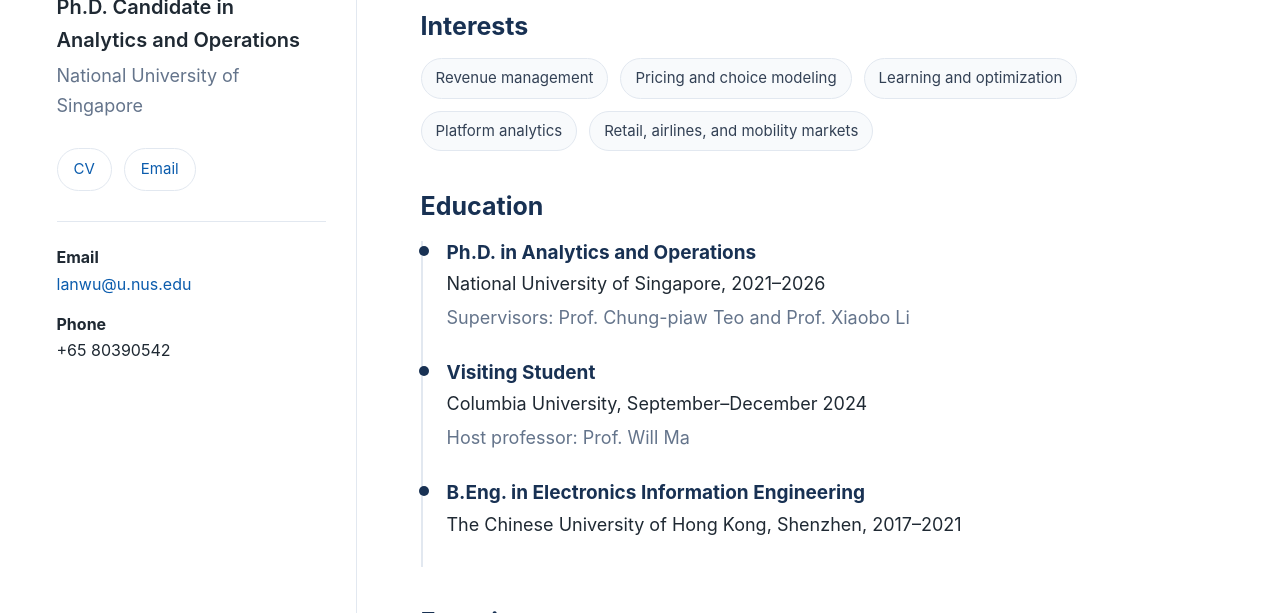
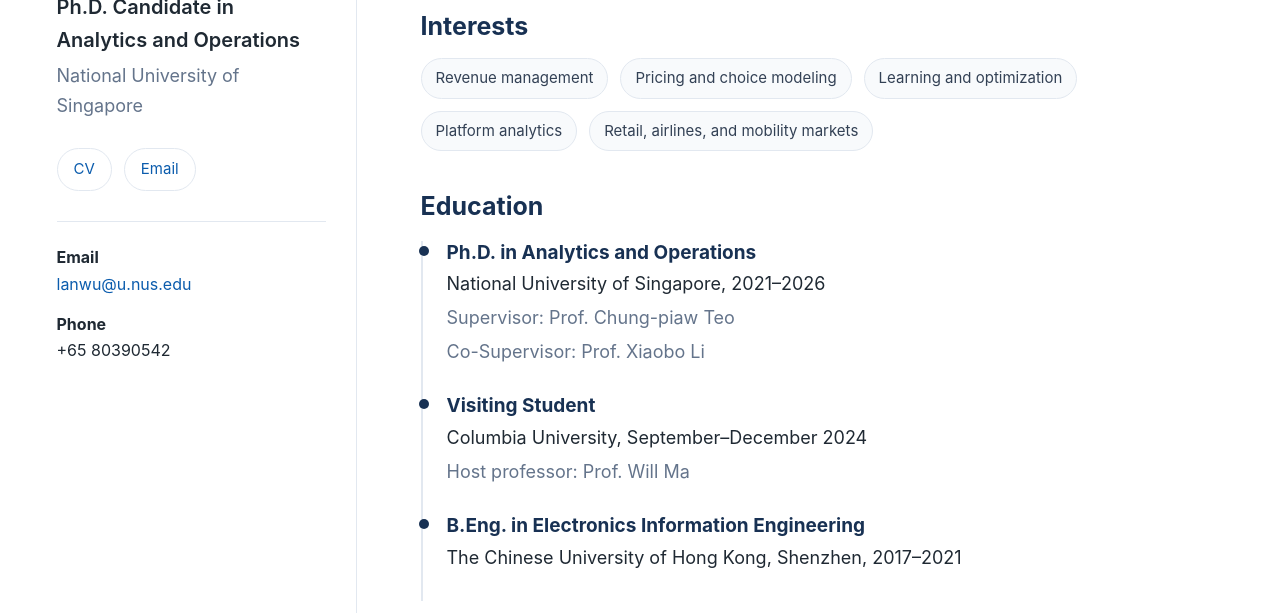
Before and after one commit to LanWu-l/LanWu-l.github.io, a plain HTML site: page index.html in a window 1280 px wide. Shown: the part 487-1100 px from the top of the page. Drawn offline with Linux system fonts and the light colour scheme.

Commit message:
Update supervisor listing

```diff
--- a/index.html
+++ b/index.html
@@ -64,7 +64,8 @@
         <article>
           <h4>Ph.D. in Analytics and Operations</h4>
           <p>National University of Singapore, 2021–2026</p>
-          <p class="muted">Supervisors: Prof. Chung-piaw Teo and Prof. Xiaobo Li</p>
+          <p class="muted">Supervisor: Prof. Chung-piaw Teo</p>
+          <p class="muted">Co-Supervisor: Prof. Xiaobo Li</p>
         </article>
         <article>
           <h4>Visiting Student</h4>
```
